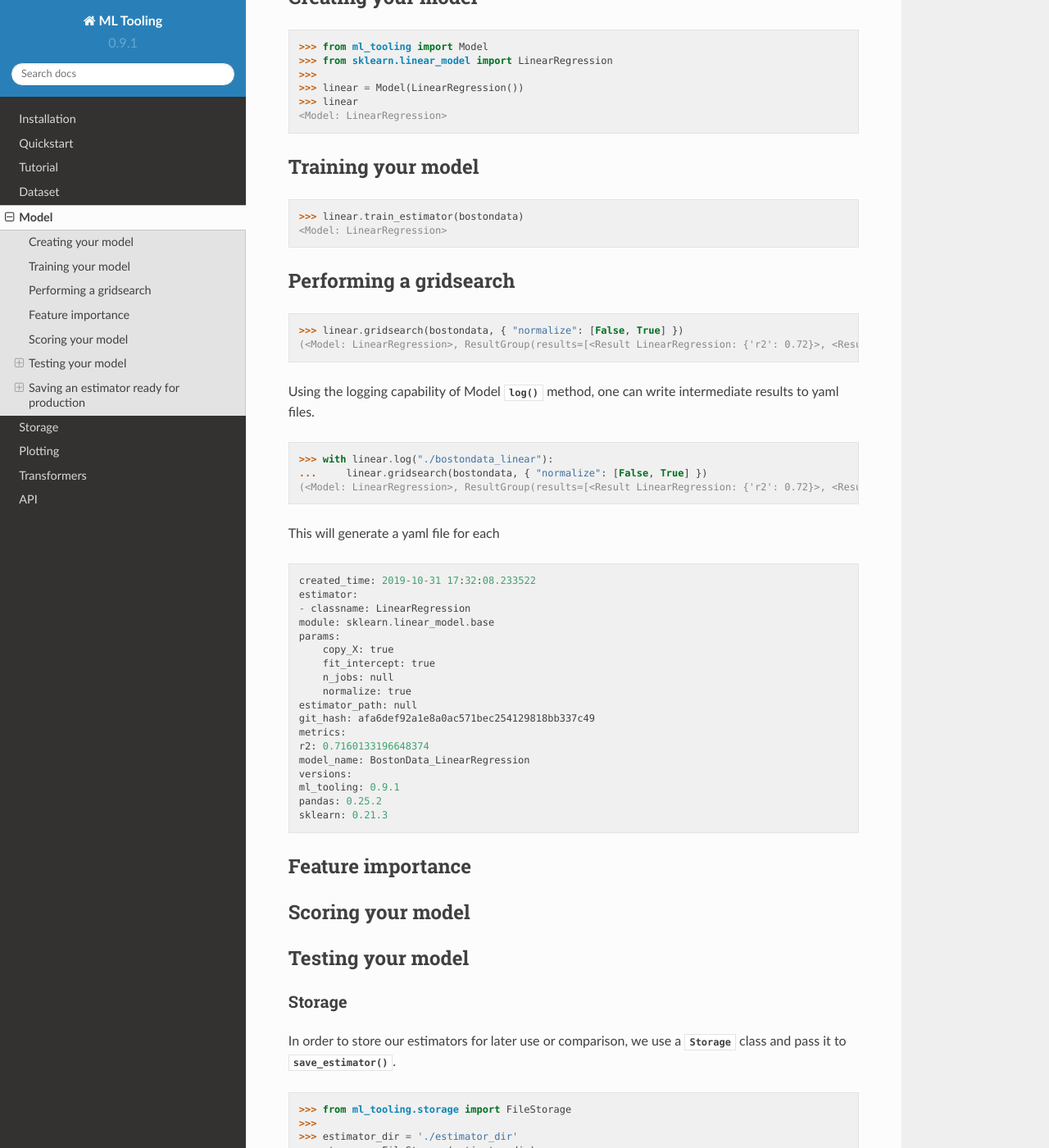
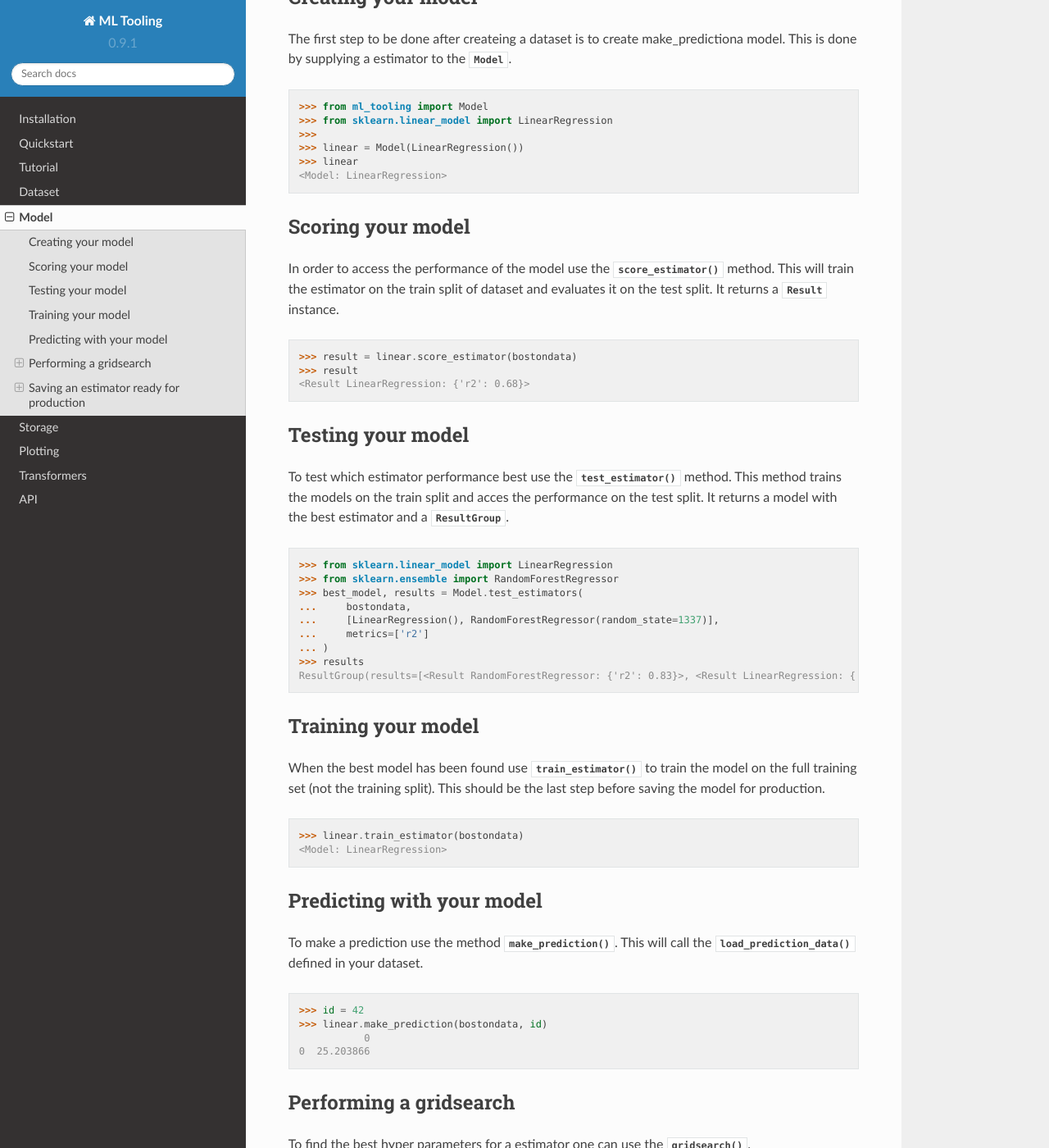
Before and after one commit to andersbogsnes/ml_tooling, a Sphinx documentation site: the page built from docs/baseclass.rst, in a window 1280 px wide and 1400 px high, scrolled down 989 px. Shown: the whole window at 82% size. Built offline with Sphinx 7.4.7 and the Read the Docs theme 2.0.0, drawn with Linux system fonts in a browser that asks for light colours; some of the changed text lies outside the part shown.

Commit message:
Add plotting docs and finish baseclass

```diff
--- a/docs/baseclass.rst
+++ b/docs/baseclass.rst
@@ -47,6 +47,9 @@ We then simply wrap a :class:`~sklearn.linear_model.LinearRegression` using our
 
 Creating your model
 ~~~~~~~~~~~~~~~~~~~
+
+The first step to be done after createing a dataset is to create make_predictiona model.
+This is done by supplying a estimator to the :class:`~ml_tooling.baseclass.Model`.
 
 .. doctest::
 
@@ -57,16 +60,68 @@ Creating your model
     >>> linear
     <Model: LinearRegression>
 
+Scoring your model
+~~~~~~~~~~~~~~~~~~
+
+In order to access the performance of the model use the :meth:`~ml_tooling.baseclass.Model.score_estimator` method.
+This will train the estimator on the train split of dataset and evaluates it on the test split.
+It returns a :class:`~ml_tooling.result.Result` instance.
+
+.. doctest::
+
+    >>> result = linear.score_estimator(bostondata)
+    >>> result
+    <Result LinearRegression: {'r2': 0.68}>
+
+
+
+Testing your model
+~~~~~~~~~~~~~~~~~~
+
+To test which estimator performance best use the :meth:`~ml_tooling.baseclass.Model.test_estimator` method.
+This method trains the models on the train split and acces the performance on the test split. It returns a model
+with the best estimator and a :class:`~ml_tooling.result.ResultGroup`.
+
+.. doctest::
+
+    >>> from sklearn.linear_model import LinearRegression
+    >>> from sklearn.ensemble import RandomForestRegressor
+    >>> best_model, results = Model.test_estimators(
+    ...     bostondata,
+    ...     [LinearRegression(), RandomForestRegressor(random_state=1337)],
+    ...     metrics=['r2']
+    ... )
+    >>> results
+    ResultGroup(results=[<Result RandomForestRegressor: {'r2': 0.83}>, <Result LinearRegression: {'r2': 0.68}>])
+
 Training your model
 ~~~~~~~~~~~~~~~~~~~
+
+When the best model has been found use :meth:`~ml_tooling.baseclass.Model.train_estimator` to train the model
+on the full training set (not the training split). This should be the last step before saving the model for production.
 
 .. doctest::
 
     >>> linear.train_estimator(bostondata)
     <Model: LinearRegression>
 
+Predicting with your model
+~~~~~~~~~~~~~~~~~~~~~~~~~~
+
+To make a prediction use the method :meth:`~ml_tooling.baseclass.Model.make_prediction`.
+This will call the :meth:`~ml_tooling.data.Dataset.load_prediction_data` defined in your dataset.
+
+.. doctest::
+
+    >>> id = 42
+    >>> linear.make_prediction(bostondata, id)
+               0
+    0  25.203866
+
 Performing a gridsearch
 ~~~~~~~~~~~~~~~~~~~~~~~
+
+To find the best hyper parameters for a estimator one can use the :meth:`~ml_tooling.baseclass.Model.gridsearch`.
 
 .. doctest::
 
@@ -106,20 +161,6 @@ This will generate a yaml file for each
     pandas: 0.25.2
     sklearn: 0.21.3
 
-
-
-Feature importance
-~~~~~~~~~~~~~~~~~~
-
-
-Scoring your model
-~~~~~~~~~~~~~~~~~~
-
-Testing your model
-~~~~~~~~~~~~~~~~~~
-
-
-
 Storage
 -------
 
@@ -218,6 +260,4 @@ and other pertinent information.
     Check out :meth:`Model.log` for more info on what is logged
 
 
-
-
 Continue to :doc:`plotting`
--- a/docs/conf.py
+++ b/docs/conf.py
@@ -42,6 +42,7 @@ extensions = [
     "sphinx.ext.intersphinx",
     "sphinx.ext.doctest",
     "sphinx.ext.todo",
+    "matplotlib.sphinxext.plot_directive",
 ]
 
 intersphinx_mapping = {
@@ -184,3 +185,25 @@ epub_title = project
 epub_exclude_files = ["search.html"]
 
 # -- Extension configuration -------------------------------------------------
+
+plot_pre_code = """
+from ml_tooling.data import Dataset
+from sklearn.datasets import load_boston
+import pandas as pd
+class BostonData(Dataset):
+    def load_training_data(self):
+        data = load_boston()
+        return pd.DataFrame(data.data, columns=data.feature_names), data.target
+        # Define where to get prediction time data - returning a DataFrame
+    def load_prediction_data(self, idx):
+        data = load_boston()
+        x = pd.DataFrame(data.data, labels=data.feature_names)
+        return x.loc[idx] # Return given observation
+bostondata = BostonData()
+# Remember to setup a train test split!
+bostondata.create_train_test()
+from ml_tooling import Model
+from sklearn.linear_model import LinearRegression
+linear = Model(LinearRegression())
+result = linear.score_estimator(bostondata)
+"""
```
Also changed, not shown: other parts of docs/baseclass.rst (+4 -3 lines), docs/plotting.rst (+35 -16 lines), 1 other file.
